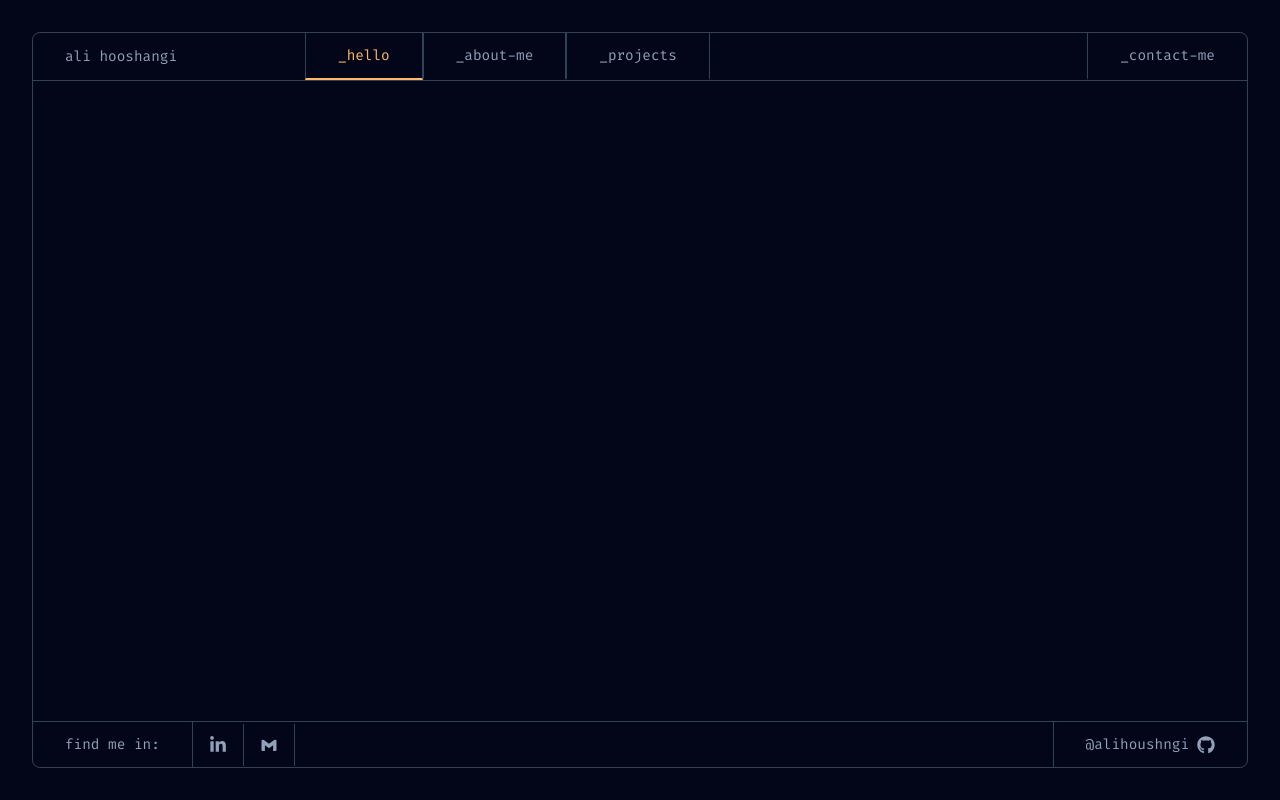
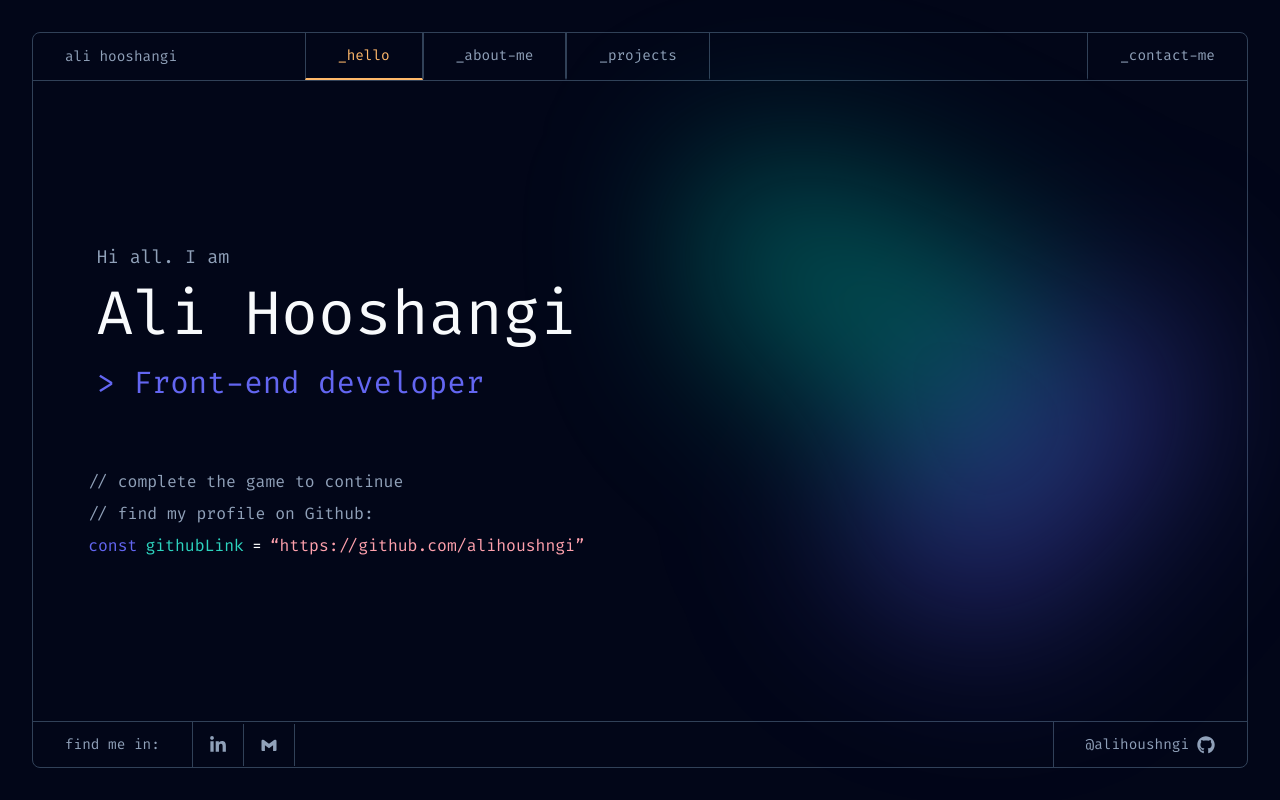
Before and after one commit to alihoushngi/Portfolio-V3, a Next.js app: page / in a window 1280 px wide. Built offline with nearby package versions, Linux system fonts and the light colour scheme.

Commit message:
Main side in main page done (#11)

```diff
--- a/src/app/page.tsx
+++ b/src/app/page.tsx
@@ -1,3 +1,5 @@
+import Main from "@/components/ui/Main/Main";
+
 export default function Home() {
-  return <div></div>;
+  return <Main />;
 }
--- a/src/components/layout/Layout.tsx
+++ b/src/components/layout/Layout.tsx
@@ -4,10 +4,10 @@ import React from "react";
 
 const Layout = ({ children }: { children: React.ReactNode }) => {
   return (
-    <div className="p-7 max-md:p-5 bg-Appearance-Slate-950 h-screen">
+    <div className="p-7 max-md:p-5 bg-Appearance-Slate-950 h-screen w-full">
       <div className="border border-Appearance-Slate-700 h-full rounded-default flex flex-col justify-between">
         <Header />
-        <main className="h-full">{children}</main>
+        <main className="h-full w-full">{children}</main>
         <Footer />
       </div>
     </div>
--- /dev/null
+++ b/src/components/ui/Main/Main.tsx
@@ -0,0 +1,56 @@
+import bgBlurs from "@/assets/Images/Main/background blurs.svg";
+import Image from "next/image";
+import Link from "next/link";
+
+const Main = () => {
+  return (
+    <div className="w-full h-full flex justify-between items-center max-md:relative">
+      <div className="w-1/2 max-md:w-full max-md:px-6 h-full flex justify-center items-center flex-col gap-16">
+        <div className="mx-auto max-md:w-full max-md:flex max-md:flex-col max-md:gap-2">
+          <span className="text-3 text-Appearance-Slate-400">Hi all. I am</span>
+          <h1 className="text-9 text-Appearance-Slate-50 font-normal text-wrap max-md:text-7 max-md:leading-none">
+            Ali Hooshangi
+          </h1>
+          <h2 className="text-6 text-indigo-500 max-md:text-3">
+            {">"} Front-end developer
+          </h2>
+        </div>
+        <div className="mx-auto flex flex-col justify-start items-start gap-3">
+          <span className="text-2 text-Appearance-Slate-400 max-md:hidden">
+            {"//"} complete the game to continue
+          </span>
+          <span className="text-2 text-Appearance-Slate-400 max-md:text-xs">
+            {"//"} find my profile on Github:
+          </span>
+          <div className="flex justify-center items-start text-2 gap-3 max-md:flex-wrap max-md:justify-start max-md:text-xs">
+            <span className="text-indigo-500">const</span>
+            <span className="text-teal-400">githubLink</span>
+            <span className="text-white">=</span>
+            <Link
+              href="https://github.com/alihoushngi"
+              target="_blank"
+              aria-label="see ali hooshangi github profile"
+              className="text-Secondary-Rose-300_Main text-wrap"
+            >
+              “https://github.com/alihoushngi”
+            </Link>
+          </div>
+        </div>
+      </div>
+      <Image
+        src={bgBlurs}
+        alt="background blurs"
+        className="absolute top-0 w-full h-full md:hidden max-md:object-cover max-md:blur-3xl"
+      />
+      <div className="w-1/2 h-full relative max-md:hidden">
+        <Image
+          src={bgBlurs}
+          alt="background blurs"
+          className="absolute top-0 blur-3xl w-full object-cover h-full"
+        />
+      </div>
+    </div>
+  );
+};
+
+export default Main;
```
Also changed, not shown: src/assets/Images/Main/background blurs.svg (added).
